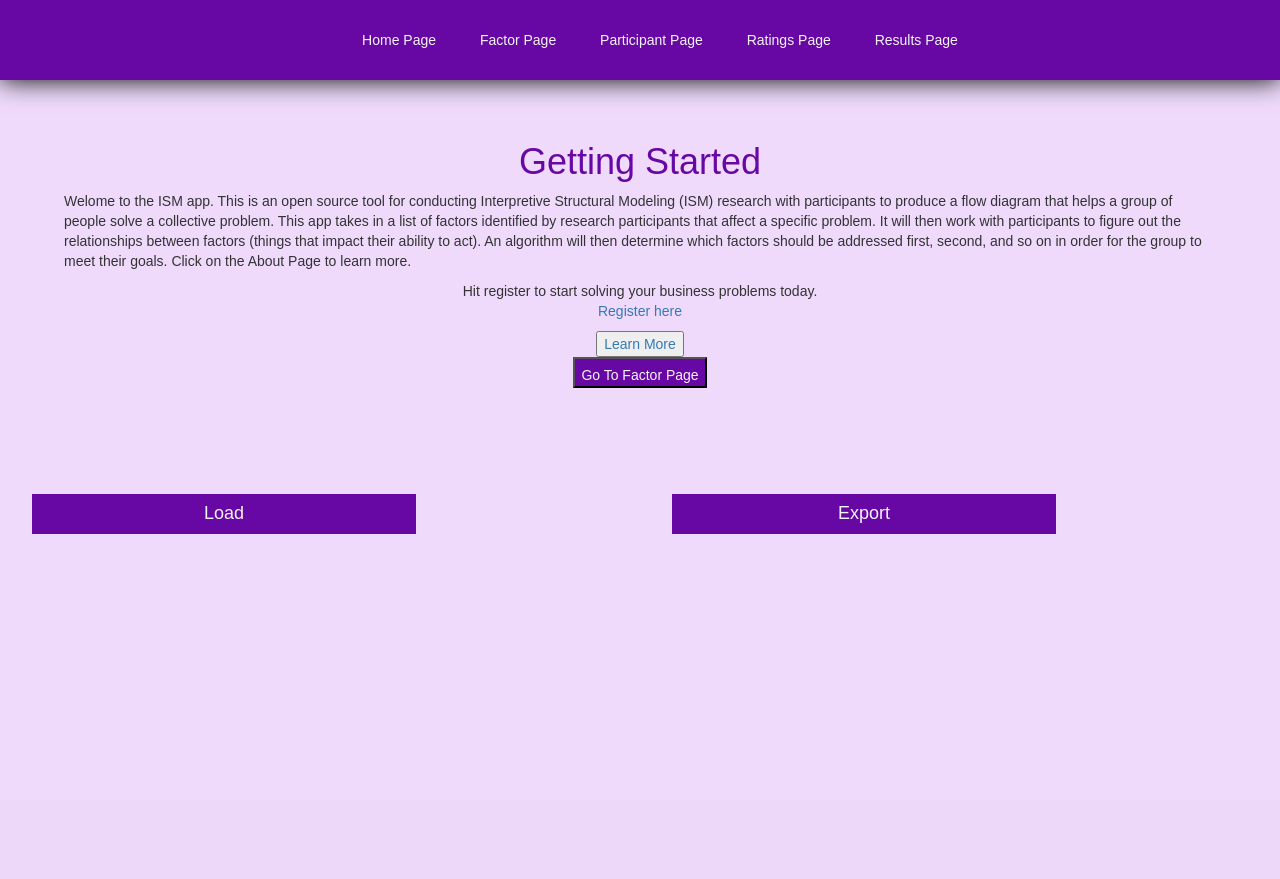
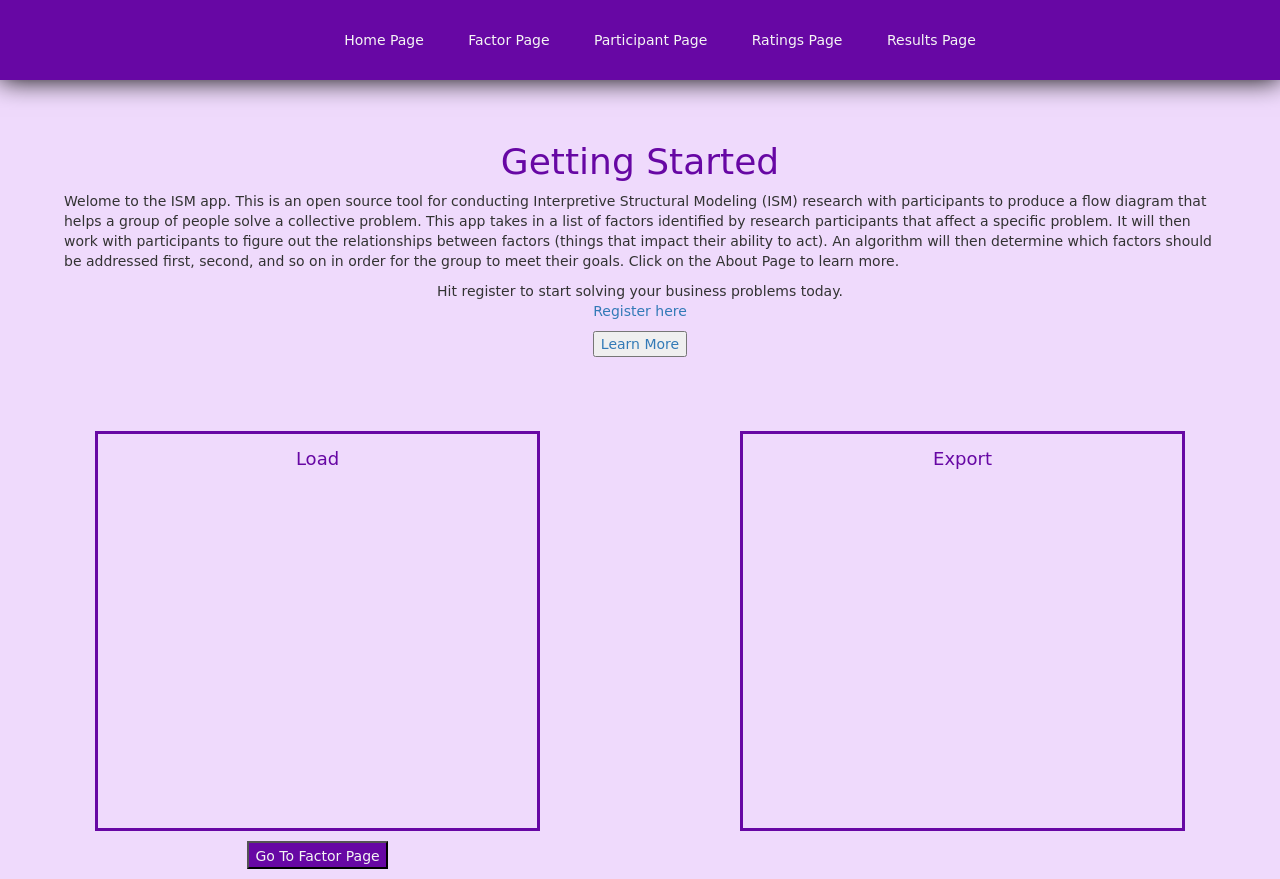
Before and after one commit to VERSO-UVM/Interactive-Management-App, a Flask app: page / in a window 1280 px wide. Before the commit the page ends 534 px from the top, so only its background shows below. Run offline with Flask 3, Linux system fonts and the light colour scheme; some libraries are stand-ins or nearby versions.

Commit message:
correcting grid payout, "Load" and "Export" boxes

```diff
--- a/flask_app/static/css/index.css
+++ b/flask_app/static/css/index.css
@@ -6,8 +6,12 @@ h1 {
 
 .grid-container {
   display: grid;
-  grid-template-columns: 1fr 1fr;
-  grid-template-rows: auto auto;
+    grid-template-areas:
+      'gettingStarted gettingStarted'
+      'loadContainer exportContainer';
+    grid-template-columns: 1fr 1fr;
+    gap: 10px;
+  font-family: 'Bradley Hand', cursive;
 }
 
 .gettingStarted {
@@ -16,11 +20,37 @@ h1 {
   padding: 5%;
 }
 
+.loadContainer {
+  border-style: solid;
+  border-color: #6707A4;
+  height: 400px;
+  width: 70%;
+  justify-self: center;
+  margin: 0;
+}
+
+.exportContainer {
+  border-style: solid;
+  border-color: #6707A4;
+  height: 400px;
+  width: 70%;
+  justify-self: center;
+  margin: 0;
+}
+
 .shared-style {
-  background-color: #6707A4;
-  color: whitesmoke;
-  max-width: 60%;
-  margin: 5%;
+  font-size: 24px;
+  font-weight: bold;
+  text-align: center;
+  color: #6707A4;
+  max-width: 100%;
+  margin: 0;
+  height: 10%;
+  padding-top: 15px;
+}
+
+h4 {
+  margin: 0;
 }
 
 .welcome {
--- a/flask_app/static/css/navbar.css
+++ b/flask_app/static/css/navbar.css
@@ -1,6 +1,7 @@
 /* nav css start */
 nav{
     overflow:visible;
+    font-family: 'Bradley Hand', cursive;
 }
 nav a:hover{
     background-color: white;
--- a/flask_app/templates/index.html
+++ b/flask_app/templates/index.html
@@ -27,22 +27,25 @@
         <p><a href="register">Register here</a></p>  {# Link to register with a text 'Register here' #}
          <!-- TODO: create aboutMe.html page -->
         <a href="aboutMe.html"><button>Learn More</button></a>
-        <p><a href="factor"><button class="goToFactor">Go To Factor Page</button></a></p>
       </div>
   <!-- Load section -->
+  <div class="loadContainer">
     <div class="shared-style">
       <h4>Load</h4>
       <!-- TODO: add links to factors, participants,
         ratings, and results (clickable option) -->
     </div>
+  </div>
   <!-- Export section-->
+  <div class="exportContainer">
     <div class="shared-style">
       <h4>Export</h4>
       <!-- TODO: add links to factors, participants,
         ratings, and results (clickable option) -->
     </div>
+  </div>
   <div class="goToFactors">
-    <!-- TODO: add link to factors page -->
+    <p><a href="factor"><button class="goToFactor">Go To Factor Page</button></a></p>
   </div>
 </div>
 {% endblock %}
```
Lines whose indentation alone changed are shown as unchanged.
